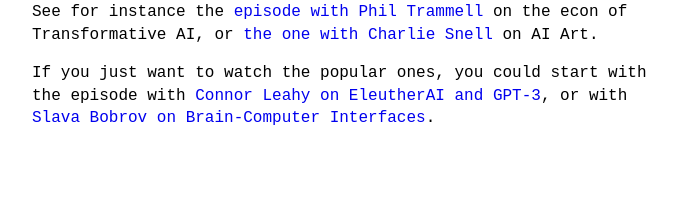
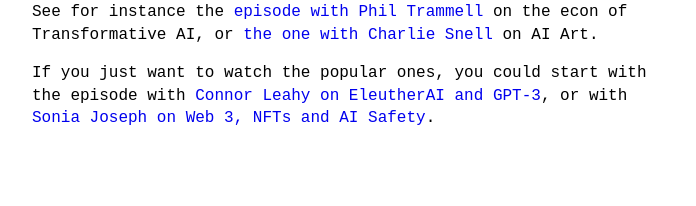
Before and after one commit to theinsideview/theinsideview.github.io, a Jekyll site: the page built from about.md, in a window 1280 px wide. Shown: the part 712-918 px from the top of the page, without its empty margins (288-984 px from the left). Built offline with Jekyll 4.4.1, drawn with Linux system fonts in a browser that asks for light colours.

Commit message:
Update about.md

```diff
--- a/about.md
+++ b/about.md
@@ -15,4 +15,4 @@
 
 I occasionally make nice visuals that go together with the audio. See for instance the [episode with Phil Trammell](https://theinsideview.github.io/phil) on the econ of Transformative AI, or [the one with Charlie Snell](https://theinsideview.github.io/charlie) on AI Art.
 
-If you just want to watch the popular ones, you could start with the episode with [Connor Leahy on EleutherAI and GPT-3](https://theinsideview.github.io/connor), or with [Slava Bobrov on Brain-Computer Interfaces](https://theinsideview.github.io/slava).
+If you just want to watch the popular ones, you could start with the episode with [Connor Leahy on EleutherAI and GPT-3](https://theinsideview.github.io/connor), or with [Sonia Joseph on Web 3, NFTs and AI Safety](https://theinsideview.github.io/sonia).
```
